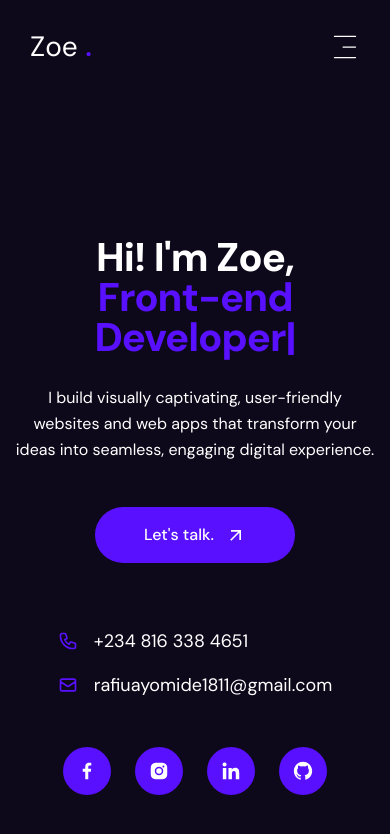
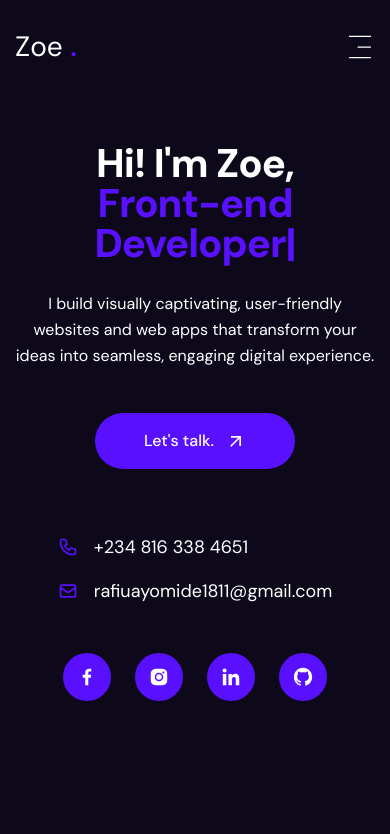
Before and after one commit to babyprogrammer1/personal-portfolio, a Next.js app: page / in a window 390 px wide. Shown: the top 834 px of the page. Built offline with nearby package versions, Linux system fonts and the light colour scheme.

Commit message:
fix: make work page and shared layout responsive

```diff
--- a/app/about/page.jsx
+++ b/app/about/page.jsx
@@ -23,7 +23,7 @@ const About = () => {
         opacity: 1,
         transition: { delay: 2, duration: 0.4, ease: "easeInOut" }
       }}
-      className="min-h-screen flex items-center"
+      className="h-screen flex items-center"
     >
       <div className="container mx-auto px-2 md:px-4 xl:px-0">
         <div className="flex flex-col xl:flex-row items-center gap-10 xl:gap-24 w-full xl:h-[680px]">
--- a/app/contact/page.jsx
+++ b/app/contact/page.jsx
@@ -91,7 +91,7 @@ const Contact = () => {
           opacity: 1,
           transition: { delay: 2, duration: 0.4, ease: "easeInOut" }
         }}
-        className="min-h-screen flex items-center py-24 xl:py-0"
+        className="h-screen flex items-center py-24 xl:py-0"
       >
         <div className="container mx-auto w-full h-full xl:mt-14 flex flex-col
           items-center xl:justify-center xl:overflow-hidden scrollbar scrollbar-thumb-accent
--- a/app/layout.jsx
+++ b/app/layout.jsx
@@ -31,9 +31,9 @@ export default function RootLayout({ children }) {
           <div className="hidden 2xl:flex w-[285px] h-screen bg-secondary">
             <MainNav />
           </div>
-            <div className="w-full max-w-[1130px] px-[15px] mx-auto min-w-0">
+            <div className="w-full max-w-[1130px] px-[15px] mx-auto">
               <Header />
-            <div className="w-full">{children}</div>
+            <div>{children}</div>
           </div>
         </div>
         </PageTransition>
--- a/app/page.jsx
+++ b/app/page.jsx
@@ -20,7 +20,7 @@ const Home = () => {
         opacity: 1,
         transition: { delay: 2, duration: 0.4, ease: "easeInOut" }
       }}
-      className = "min-h-screen flex items-center"
+      className = "h-screen flex items-center"
     >
       {/* pattern */}
       <Pattern />
--- a/app/services/page.jsx
+++ b/app/services/page.jsx
@@ -54,7 +54,7 @@ const Services = () => {
         opacity: 1,
         transition: { delay: 2, duration: 0.4, ease: "easeInOut" }
       }}
-      className="min-h-screen flex items-center"
+      className="h-screen flex items-center"
     >
       <div className="container mx-auto w-full flex flex-col gap-16 xl:mt-[70px]">
         {/* text */}
--- a/components/Header.jsx
+++ b/components/Header.jsx
@@ -19,7 +19,7 @@ import NavLinks from './NavLinks';
 
 const Header = () => {
   return (
-    <header className="2xl:hidden relative z-40">
+  <header className="2xl:hidden absolute z-40 left-0 top-0 right-0">
           <div className="container mx-auto">
               <div className="flex items-center justify-between py-6">
                   {/* logo */}
```
